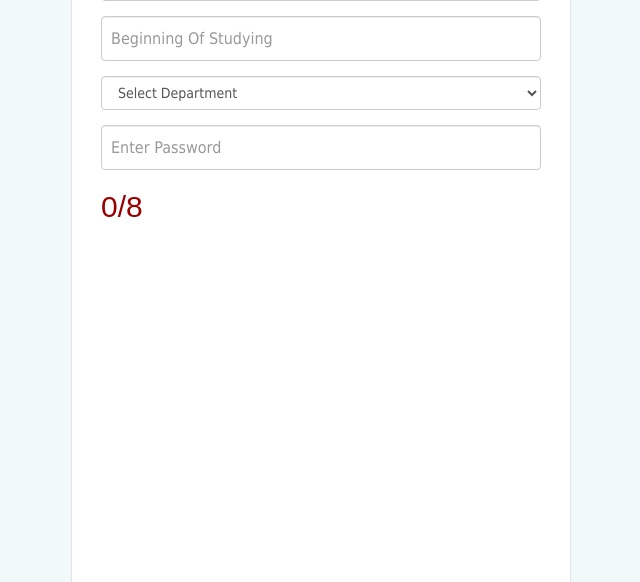
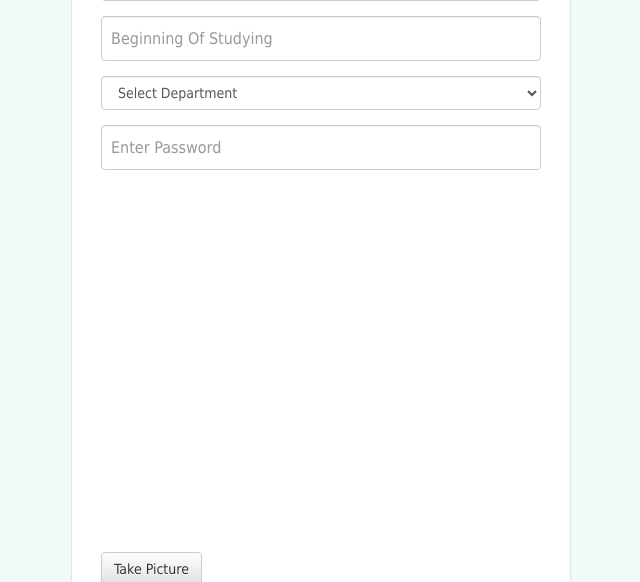
Before and after one commit to al-sade/rollcall, a PHP site: page /views/sign-up.php in a window 1280 px wide. Shown: the part 546-1128 px from the top of the page, without its empty margins (319-959 px from the left). Run offline with PHP 8.4, Linux system fonts and the light colour scheme; some libraries are stand-ins or nearby versions.

Commit message:
minor change

```diff
--- a/views/sign-up.php
+++ b/views/sign-up.php
@@ -126,7 +126,7 @@
             </div>
 
 						<div class="form-group">
-						<h2><span id="picNum">0</span>/8&nbsp<span id="takePicStat"></span></h2>
+						<!-- <h2><span id="picNum">0</span>/8&nbsp<span id="takePicStat"></span></h2> -->
 						<div id="camera">
 							<div class="center clear">
 								<video id="video" class="picCapture" width="640" height="350" autoplay></video>
```
